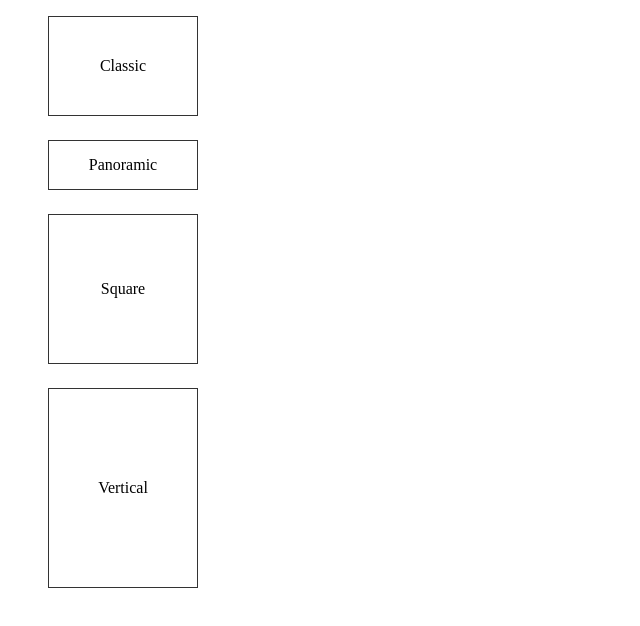
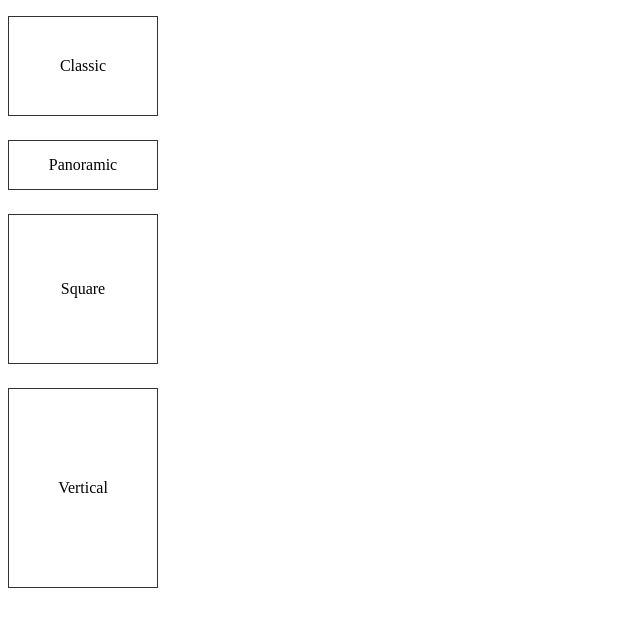
Before and after one commit to FbW46-2/uib-select-format, a plain HTML site: page index.html in a window 1280 px wide. Shown: the whole page, without its empty margins (0-640 px from the left). Drawn offline with Linux system fonts and the light colour scheme.

Commit message:
fix solution

```diff
--- a/index.html
+++ b/index.html
@@ -7,6 +7,11 @@
     <style>
       * {
         box-sizing: border-box;
+      }
+
+      ul {
+        padding: 0;
+        width: 150px;
       }
 
       li {
```
